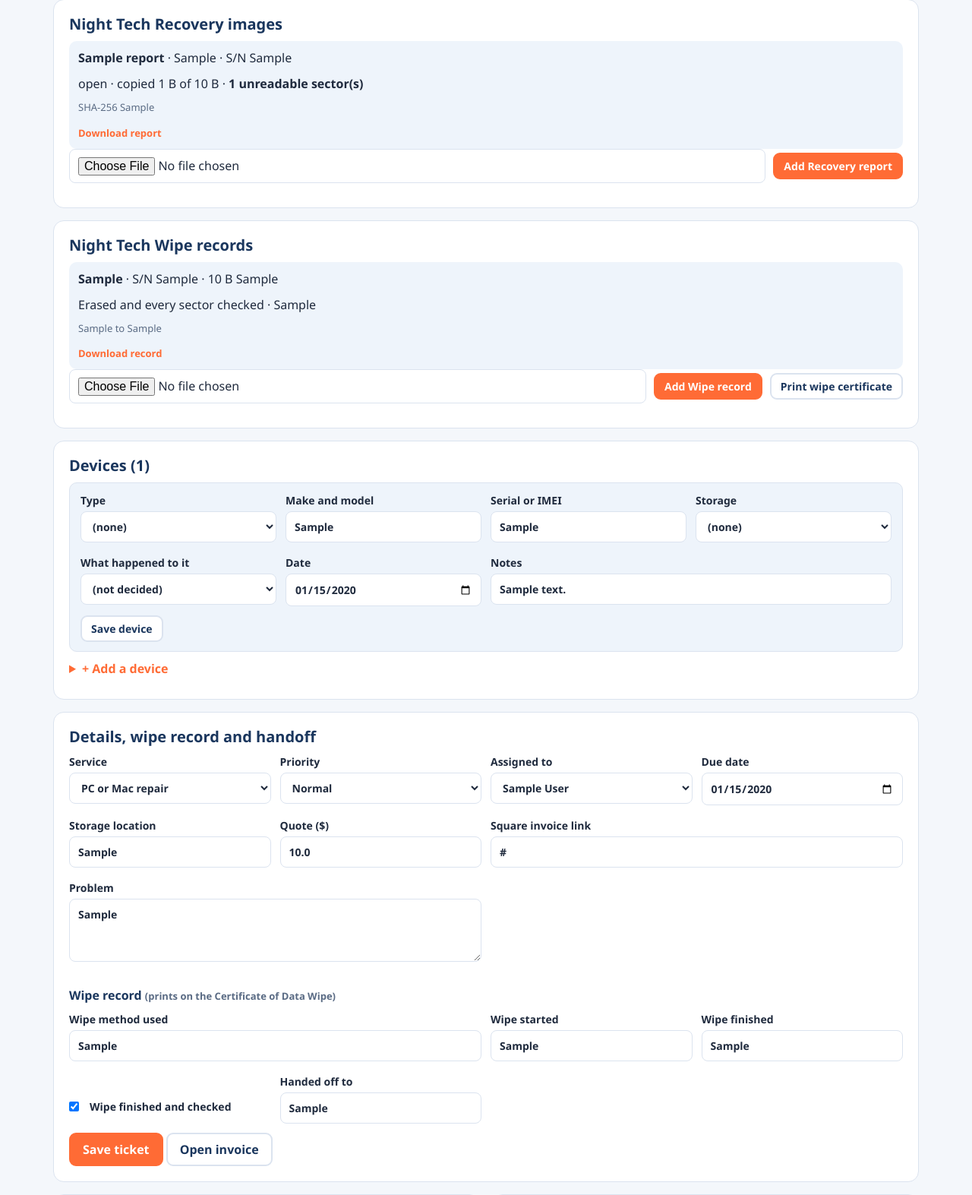
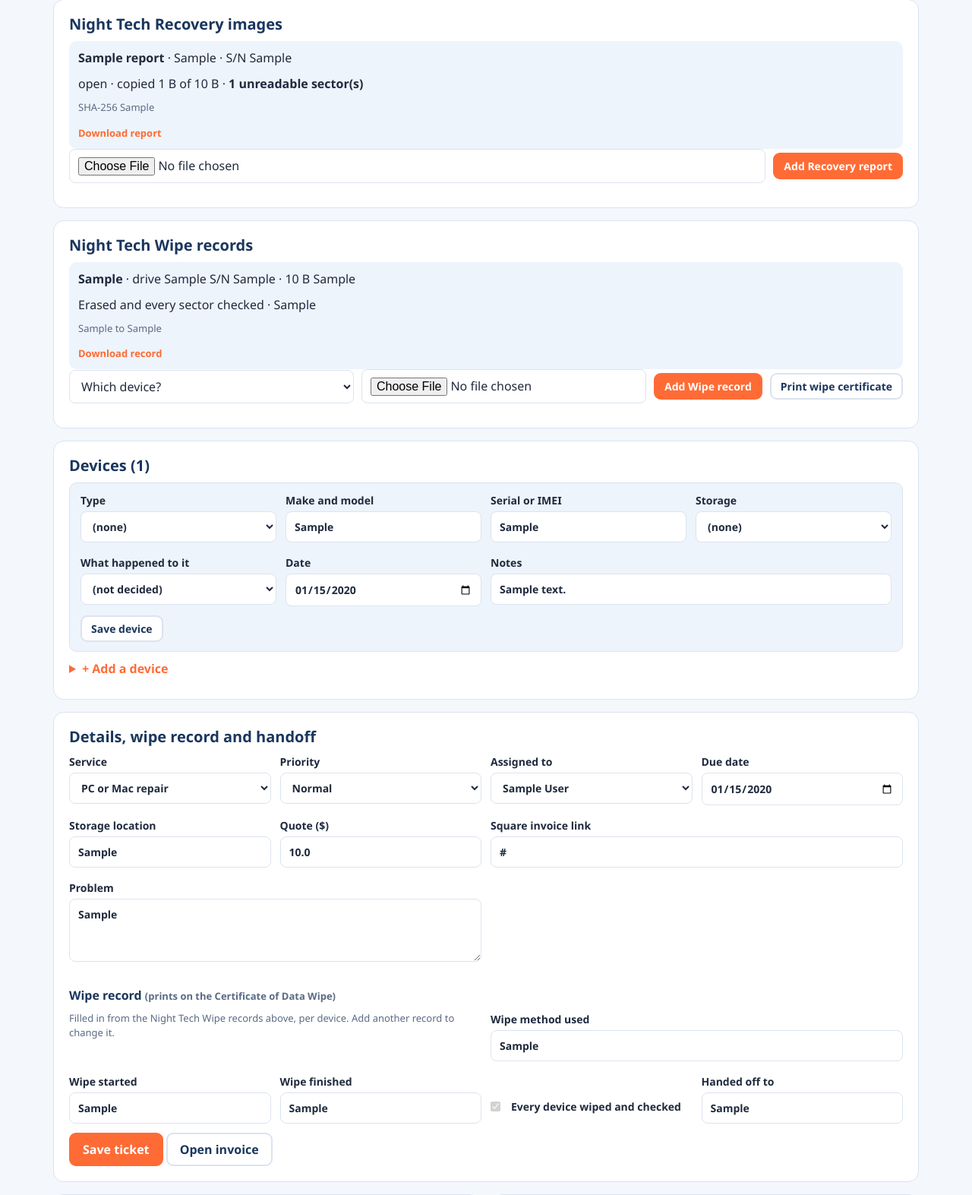
Before and after one commit to Zetes-78/nighttech-hub, a Flask app: page /tickets/1 in a window 1280 px wide. Shown: the part 1485-3058 px from the top of the page at 76% size. Run offline with Flask 3, Linux system fonts and the light colour scheme; the visitor is signed in with stand-in values (Sample User, id 1); tables that the repository leaves empty hold one stand-in row (values such as "Sample post"); some libraries are stand-ins or nearby versions.

Commit message:
Hub 1.2: wipe records per device, stricter checks (from safety review)
- Each wipe record is attached to a device on the ticket; each device's
  certificate page shows only its own wipe; the latest record per device
  counts, so a clean re-wipe replaces a failed one
- "Every device wiped and checked" only when every device has a complete,
  fully checked wipe; adding a device clears it
- Once records exist the details form can't change the wipe fields
- Records for another ticket are refused; counts must be whole numbers
  0 or more, bytes written and checked must equal the drive size
- SSD wipes note that an overwrite may not reach spare memory

Co-Authored-By: Claude Opus 5.5 <noreply@anthropic.com>
Claude-Session: https://claude.ai/code/session_01H4cYZ34ZiyJafqcYCPdTGR

```diff
--- a/app.py
+++ b/app.py
@@ -503,6 +503,10 @@ def ticket_update(tid):
                quote_amount=quote_val, invoice_link=link, storage_location=clean(f.get("storage_location"), 120), assigned_to=assigned,
                due_date=due or None, wipe_method=clean(f.get("wipe_method"), 300), wipe_started=clean(f.get("wipe_started"), 40),
                wipe_finished=clean(f.get("wipe_finished"), 40), wipe_checked=1 if f.get("wipe_checked") else 0, handoff_to=clean(f.get("handoff_to"), 200))
+    if d.execute("SELECT 1 FROM wipe_reports WHERE ticket_id=? LIMIT 1", (tid,)).fetchone():
+        # Night Tech Wipe records decide these; the form can't change them.
+        for k in ("wipe_method", "wipe_started", "wipe_finished", "wipe_checked"):
+            new[k] = t[k]
     labels = {"storage_location": "Storage location", "wipe_method": "Wipe method", "wipe_started": "Wipe started", "wipe_finished": "Wipe finished",
               "wipe_checked": "Wipe checked", "handoff_to": "Handed off to", "priority": "Priority", "service_type": "Service", "assigned_to": "Assigned to",
               "quote_amount": "Quote"}
@@ -568,7 +572,9 @@ def device_add(tid):
         st = f.get("storage_type") if f.get("storage_type") in db.STORAGE_TYPES else ""
         d.execute("INSERT INTO devices(ticket_id,customer_id,device_type,make_model,serial,storage_type,created_at) VALUES (?,?,?,?,?,?,?)",
                   (tid, t["customer_id"], dtype, m, s, st, db.now()))
-        log_event(tid, "Device added", "%s %s %s" % (dtype, m, s)); d.commit()
+        log_event(tid, "Device added", "%s %s %s" % (dtype, m, s))
+        sync_wipe_certificate(tid)  # a new device isn't wiped yet
+        d.commit()
     return redirect(url_for("ticket_view", tid=tid) + "#devices")
 
 
@@ -813,35 +819,71 @@ def ticket_recovery(tid):
 
 
 # ---------------------------------------------------------------- Night Tech Wipe records
+SSD_NOTE = " (SSD: an overwrite may not reach the drive's spare memory)"
+
+
 def _wipe_time(value):
     """ISO time from the wipe record -> '2026-11-01 18:30' for the certificate."""
-    s = str(value or "")[:19].replace("T", " ")
-    return s[:16]
+    return str(value or "")[:19].replace("T", " ")[:16]
+
+
+def _count(value):
+    """A whole, non-negative count from the record; anything else makes the record invalid."""
+    if isinstance(value, bool) or not isinstance(value, int) or not 0 <= value < 2 ** 63:
+        raise ValueError("bad number")
+    return value
+
+
+def wipes_by_device(tid):
+    """{device_id: latest wipe record for that device}. A later wipe of the same device replaces an earlier one."""
+    out = {}
+    for r in get_db().execute("SELECT * FROM wipe_reports WHERE ticket_id=? ORDER BY id", (tid,)).fetchall():
+        out[r["device_id"]] = r
+    return out
+
+
+def device_wipe_fields(r):
+    """Certificate fields for one device from its wipe record."""
+    if r is None:
+        return dict(method="", started="", finished="", checked=False)
+    method = "%s on %s%s" % (r["method"], r["model"] or "drive", (" (S/N %s)" % r["serial"]) if r["serial"] else "")
+    if (r["media"] or "") == "SSD":
+        method += SSD_NOTE
+    if not r["fully_verified"]:
+        method = "NOT FULLY ERASED: " + method
+    return dict(method=method[:300], started=_wipe_time(r["started"]), finished=_wipe_time(r["finished"]),
+                checked=bool(r["fully_verified"]))
 
 
 def sync_wipe_certificate(tid):
-    """Fill the ticket's certificate fields from its wipe records.
-    'Wipe finished and checked' is ticked only when every record on the ticket is a fully checked wipe."""
+    """Keep the ticket's summary wipe fields in step with its records. 'Checked' means every device on the ticket
+    has a complete, fully checked wipe as its latest record."""
     d = get_db()
-    rows = d.execute("SELECT * FROM wipe_reports WHERE ticket_id=? ORDER BY id", (tid,)).fetchall()
-    if not rows:
+    latest = wipes_by_device(tid)
+    if not latest:
         return
-    good = [r for r in rows if r["fully_verified"]]
-    method = "; ".join("%s on %s%s" % (r["method"], r["model"] or "drive", (" (S/N %s)" % r["serial"]) if r["serial"] else "")
-                       for r in good)[:300]
-    starts = sorted(r["started"] for r in good if r["started"])
-    ends = sorted(r["finished"] for r in good if r["finished"])
-    checked = 1 if good and len(good) == len(rows) else 0
+    devs = d.execute("SELECT id FROM devices WHERE ticket_id=?", (tid,)).fetchall()
+    fields = [device_wipe_fields(r) for r in latest.values()]
+    good = [f for f in fields if f["checked"]]
+    checked = 1 if devs and all(dv["id"] in latest and latest[dv["id"]]["fully_verified"] for dv in devs) else 0
+    starts = sorted(f["started"] for f in good if f["started"])
+    ends = sorted(f["finished"] for f in good if f["finished"])
     d.execute("UPDATE tickets SET wipe_method=?, wipe_started=?, wipe_finished=?, wipe_checked=?, updated_at=? WHERE id=?",
-              (method or None, _wipe_time(starts[0]) if starts else None, _wipe_time(ends[-1]) if ends else None,
+              ("; ".join(f["method"] for f in fields)[:300] or None, starts[0] if starts else None, ends[-1] if ends else None,
                checked, db.now(), tid))
 
 
 @app.route("/tickets/<int:tid>/wipe", methods=["POST"])
 def ticket_wipe(tid):
     d = get_db(); t = get_ticket_or_404(tid)
+    back = redirect(url_for("ticket_view", tid=tid) + "#wipe")
+    devs = d.execute("SELECT * FROM devices WHERE ticket_id=? ORDER BY id", (tid,)).fetchall()
+    dev_id = request.form.get("device_id", "")
+    device = next((x for x in devs if str(x["id"]) == dev_id), None)
+    if device is None:
+        flash("Choose which device on this ticket the wiped drive came from. Add the device first if it isn't listed.", "error")
+        return back
     up = request.files.get("file")
-    back = redirect(url_for("ticket_view", tid=tid) + "#wipe")
     if not up or not up.filename.lower().endswith(".json"):
         flash("Choose the Night Tech Wipe record that ends in .json.", "error")
         return back
@@ -850,19 +892,27 @@ def ticket_wipe(tid):
         rep = json.loads(raw.decode("utf-8-sig"))
         if not isinstance(rep, dict) or rep.get("tool") != "Night Tech Wipe":
             raise ValueError
-        disk = rep.get("disk") or {}
-        problems = sum(int(rep.get(k) or 0) for k in ("writeErrorSectors", "verifyMismatchSectors", "verifyReadErrorSectors"))
+        disk = rep.get("disk")
+        if not isinstance(disk, dict):
+            raise ValueError
+        size = _count(disk.get("sizeBytes"))
+        counts = [_count(rep.get(k)) for k in ("writeErrorSectors", "verifyMismatchSectors", "verifyReadErrorSectors")]
+        written, checked_bytes = _count(rep.get("bytesWritten")), _count(rep.get("bytesVerified"))
         status = str(rep.get("status") or "")[:40]
-        # Trust a "fully checked" wipe only if the record agrees with itself.
-        full = (rep.get("fullyVerified") is True and status == "Completed" and rep.get("verified") is True and problems == 0
-                and int(rep.get("bytesVerified") or 0) == int(disk.get("sizeBytes") or -1) > 0)
-        row = dict(model=str(disk.get("model") or "")[:120], serial=str(disk.get("serial") or "")[:80],
-                   size_bytes=int(disk.get("sizeBytes") or 0), media=str(disk.get("mediaType") or "")[:20],
-                   method=str(rep.get("method") or "")[:200], status=status, fully_verified=1 if full else 0,
-                   started=str(rep.get("started") or "")[:40], finished=str(rep.get("finished") or "")[:40],
-                   problem_sectors=problems, tool_version=str(rep.get("toolVersion") or "")[:20])
-    except (ValueError, TypeError, AttributeError):
-        flash("That file isn't a Night Tech Wipe record.", "error")
+        record_ticket = str(rep.get("ticket") or "").strip()
+        # Trust "fully checked" only if every part of the record agrees.
+        full = (rep.get("fullyVerified") is True and rep.get("verified") is True and status == "Completed"
+                and size > 0 and written == size and checked_bytes == size and all(c == 0 for c in counts))
+        row = dict(model=str(disk.get("model") or "")[:120], serial=str(disk.get("serial") or "")[:80], size_bytes=size,
+                   media=str(disk.get("mediaType") or "")[:20], method=str(rep.get("method") or "")[:200], status=status,
+                   fully_verified=1 if full else 0, started=str(rep.get("started") or "")[:40],
+                   finished=str(rep.get("finished") or "")[:40], problem_sectors=sum(counts),
+                   tool_version=str(rep.get("toolVersion") or "")[:20])
+    except (ValueError, TypeError, AttributeError, OverflowError, RecursionError, UnicodeDecodeError):
+        flash("That file isn't a Night Tech Wipe record, or it has been changed.", "error")
+        return back
+    if record_ticket and record_ticket.upper() != (t["number"] or "").upper():
+        flash("That wipe record is for ticket %s, not %s. Nothing was added." % (record_ticket[:20], t["number"]), "error")
         return back
     up.stream.seek(0)
     fid, err = save_upload(up, tid, t["customer_id"], "Wipe record",
@@ -870,24 +920,21 @@ def ticket_wipe(tid):
     if err:
         flash(err, "error")
         return back
-    d.execute("INSERT INTO wipe_reports(ticket_id,attachment_id,model,serial,size_bytes,media,method,status,fully_verified,started,finished,"
-              "problem_sectors,tool_version,created_at) VALUES (?,?,?,?,?,?,?,?,?,?,?,?,?,?)",
-              (tid, fid, row["model"], row["serial"], row["size_bytes"], row["media"], row["method"], row["status"], row["fully_verified"],
-               row["started"], row["finished"], row["problem_sectors"], row["tool_version"], db.now()))
-    log_event(tid, "Wipe recorded", "%s%s: %s%s" % (
-        row["model"] or "drive", (" S/N " + row["serial"]) if row["serial"] else "",
+    d.execute("INSERT INTO wipe_reports(ticket_id,device_id,attachment_id,model,serial,size_bytes,media,method,status,fully_verified,"
+              "started,finished,problem_sectors,tool_version,created_at) VALUES (?,?,?,?,?,?,?,?,?,?,?,?,?,?,?)",
+              (tid, device["id"], fid, row["model"], row["serial"], row["size_bytes"], row["media"], row["method"], row["status"],
+               row["fully_verified"], row["started"], row["finished"], row["problem_sectors"], row["tool_version"], db.now()))
+    log_event(tid, "Wipe recorded", "%s, drive %s%s: %s%s" % (
+        device["make_model"] or device["device_type"] or "device", row["model"] or "drive", (" S/N " + row["serial"]) if row["serial"] else "",
         "erased and every sector checked" if full else "NOT fully erased (%s)" % (row["status"] or "unknown"),
         (", %d problem sector(s)" % row["problem_sectors"]) if row["problem_sectors"] else ""))
     sync_wipe_certificate(tid)
     d.commit()
-    serials = {(x["serial"] or "").strip().lower() for x in ticket_bundle(tid)[2] if x["serial"]}
     if not full:
-        flash("Record added, but this wipe did NOT finish cleanly (%s). The certificate's 'checked' box stays off. "
+        flash("Record added, but this wipe did NOT finish cleanly (%s). This device's certificate won't be marked checked. "
               "Wipe the drive again or destroy it." % (row["status"] or "unknown"), "error")
-    elif row["serial"] and serials and row["serial"].strip().lower() not in serials:
-        flash("Wipe recorded, but its drive serial (%s) doesn't match any device on this ticket. Double-check it's the right ticket." % row["serial"], "error")
     else:
-        flash("Wipe recorded. The Certificate of Data Wipe is filled in.", "ok")
+        flash("Wipe recorded for %s. Its Certificate of Data Wipe page is filled in." % (device["make_model"] or "the device"), "ok")
     return back
 
 
@@ -913,7 +960,9 @@ def _pdf(fn, name, tid):
 
 @app.route("/tickets/<int:tid>/certificate.pdf")
 def pdf_certificate(tid):
-    return _pdf(pdfs.certificate, "certificate-of-data-wipe", tid)
+    latest = wipes_by_device(tid)
+    wipes = {dev_id: device_wipe_fields(r) for dev_id, r in latest.items()} if latest else None
+    return _pdf(lambda t, c, devs: pdfs.certificate(t, c, devs, wipes=wipes), "certificate-of-data-wipe", tid)
 
 
 @app.route("/tickets/<int:tid>/release.pdf")
--- a/db.py
+++ b/db.py
@@ -112,7 +112,8 @@ CREATE TABLE IF NOT EXISTS recovery_reports (
 CREATE INDEX IF NOT EXISTS idx_quote_lines_ticket ON quote_lines(ticket_id);
 CREATE INDEX IF NOT EXISTS idx_recovery_ticket ON recovery_reports(ticket_id);
 CREATE TABLE IF NOT EXISTS wipe_reports (
-  id INTEGER PRIMARY KEY, ticket_id INTEGER NOT NULL REFERENCES tickets(id), attachment_id INTEGER REFERENCES attachments(id),
+  id INTEGER PRIMARY KEY, ticket_id INTEGER NOT NULL REFERENCES tickets(id), device_id INTEGER REFERENCES devices(id),
+  attachment_id INTEGER REFERENCES attachments(id),
   model TEXT, serial TEXT, size_bytes INTEGER, media TEXT, method TEXT, status TEXT, fully_verified INTEGER NOT NULL DEFAULT 0,
   started TEXT, finished TEXT, problem_sectors INTEGER, tool_version TEXT, created_at TEXT NOT NULL);
 CREATE INDEX IF NOT EXISTS idx_wipe_ticket ON wipe_reports(ticket_id);
--- a/templates/ticket.html
+++ b/templates/ticket.html
@@ -138,19 +138,26 @@
 <section class="card" id="wipe">
   <h2>Night Tech Wipe records</h2>
   {% for w in wipes %}
+  {% set dv = (devs|selectattr('id', 'equalto', w['device_id'])|first) %}
   <div class="note">
-    <p><b>{{ w['model'] or 'Drive' }}</b>{% if w['serial'] %} &middot; S/N {{ w['serial'] }}{% endif %} &middot; {{ w['size_bytes']|bytes }}{% if w['media'] %} {{ w['media'] }}{% endif %}</p>
+    <p><b>{{ (dv['make_model'] or dv['device_type']) if dv else 'Device removed' }}</b> &middot; drive {{ w['model'] or '' }}{% if w['serial'] %} S/N {{ w['serial'] }}{% endif %} &middot; {{ w['size_bytes']|bytes }}{% if w['media'] %} {{ w['media'] }}{% endif %}</p>
     {% if w['fully_verified'] %}<p>Erased and every sector checked &middot; {{ w['method'] }}</p>
     {% else %}<p><b>Not fully erased ({{ w['status'] }}{% if w['problem_sectors'] %}, {{ w['problem_sectors'] }} problem sector(s){% endif %}).</b> Wipe it again or destroy the drive.</p>{% endif %}
     <p class="tiny muted">{{ w['started'][:16]|replace('T', ' ') }} to {{ w['finished'][:16]|replace('T', ' ') }}</p>
     {% if w['attachment_id'] %}<a class="tiny" href="{{ url_for('file_download', fid=w['attachment_id']) }}">Download record</a>{% endif %}
   </div>
-  {% else %}<p class="muted">No wipes recorded. After erasing a drive with Night Tech Wipe, add its <code>.json</code> record here. It fills in the Certificate of Data Wipe.</p>{% endfor %}
+  {% else %}<p class="muted">No wipes recorded. After erasing a drive with Night Tech Wipe, add its <code>.json</code> record here and pick the device it came from. It fills in that device's Certificate of Data Wipe page.</p>{% endfor %}
+  {% if devs %}
   <form method="post" action="{{ url_for('ticket_wipe', tid=t['id']) }}" enctype="multipart/form-data" class="inlineform">{{ csrf() }}
+    <select name="device_id" required aria-label="Device the drive came from">
+      <option value="">Which device?</option>
+      {% for dv in devs %}<option value="{{ dv['id'] }}">{{ dv['make_model'] or dv['device_type'] or 'Device' }}{% if dv['serial'] %} ({{ dv['serial'] }}){% endif %}</option>{% endfor %}
+    </select>
     <input type="file" name="file" accept=".json,application/json" required>
     <button class="btn small primary" type="submit">Add Wipe record</button>
     {% if wipes %}<a class="btn small" href="{{ url_for('pdf_certificate', tid=t['id']) }}" target="_blank">Print wipe certificate</a>{% endif %}
   </form>
+  {% else %}<p class="muted">Add the device under Devices first.</p>{% endif %}
 </section>
 
 <section class="card" id="devices">
@@ -199,10 +206,18 @@
     </div>
     <h3>Wipe record <span class="tiny muted">(prints on the Certificate of Data Wipe)</span></h3>
     <div class="devgrid">
+      {% if wipes %}
+      <p class="wide tiny muted">Filled in from the Night Tech Wipe records above, per device. Add another record to change it.</p>
+      <label class="wide">Wipe method used<input value="{{ t['wipe_method'] or '' }}" readonly></label>
+      <label>Wipe started<input value="{{ t['wipe_started'] or '' }}" readonly></label>
+      <label>Wipe finished<input value="{{ t['wipe_finished'] or '' }}" readonly></label>
+      <label class="check"><input type="checkbox" disabled {{ 'checked' if t['wipe_checked'] }}> Every device wiped and checked</label>
+      {% else %}
       <label class="wide">Wipe method used<input name="wipe_method" value="{{ t['wipe_method'] or '' }}" maxlength="300"></label>
       <label>Wipe started<input name="wipe_started" value="{{ t['wipe_started'] or '' }}" placeholder="2026-10-22 18:30" maxlength="40"></label>
       <label>Wipe finished<input name="wipe_finished" value="{{ t['wipe_finished'] or '' }}" placeholder="2026-10-22 20:10" maxlength="40"></label>
       <label class="check"><input type="checkbox" name="wipe_checked" value="1" {{ 'checked' if t['wipe_checked'] }}> Wipe finished and checked</label>
+      {% endif %}
       <label>Handed off to<input name="handoff_to" value="{{ t['handoff_to'] or '' }}" placeholder="Recycler or recipient" maxlength="200"></label>
     </div>
     <button class="btn primary" type="submit">Save ticket</button>
```
Also changed, not shown: pdfs.py (+13 -7 lines), tests/test_upgrade.py (+47 -22 lines).
